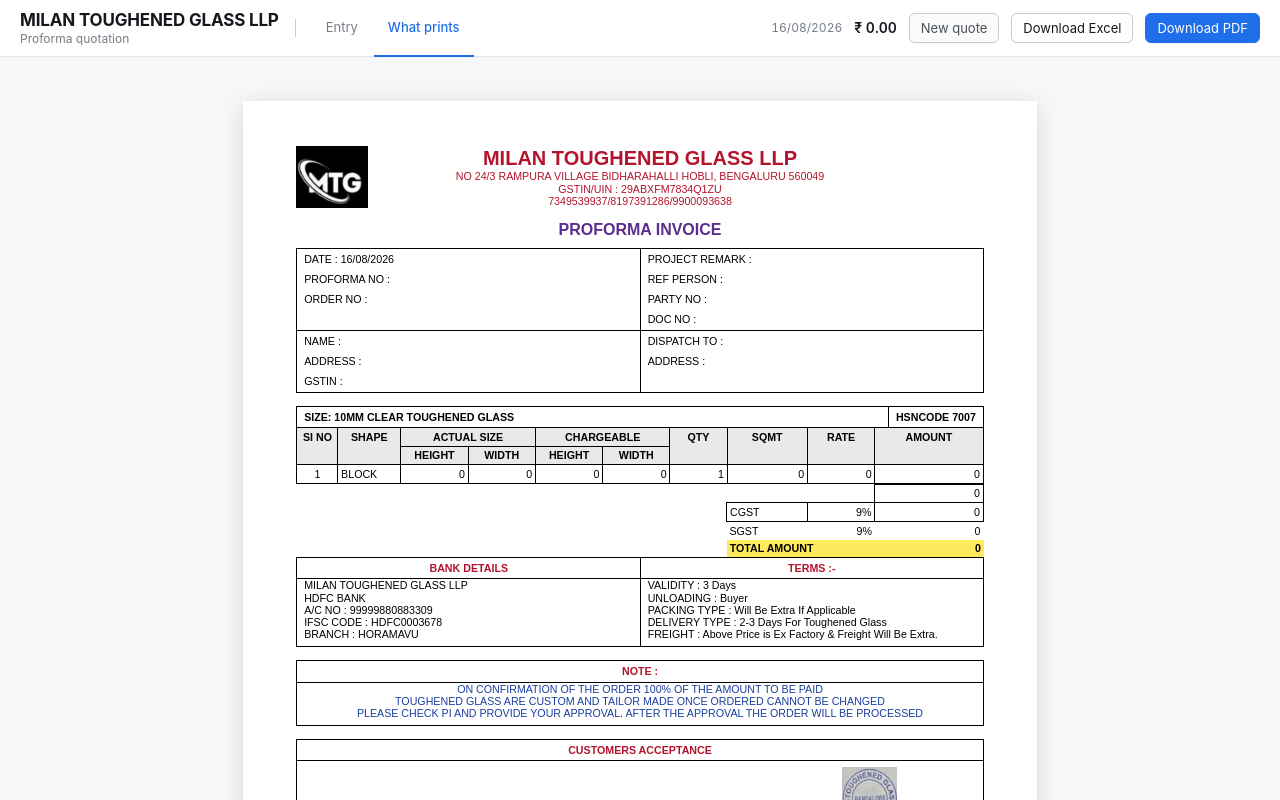
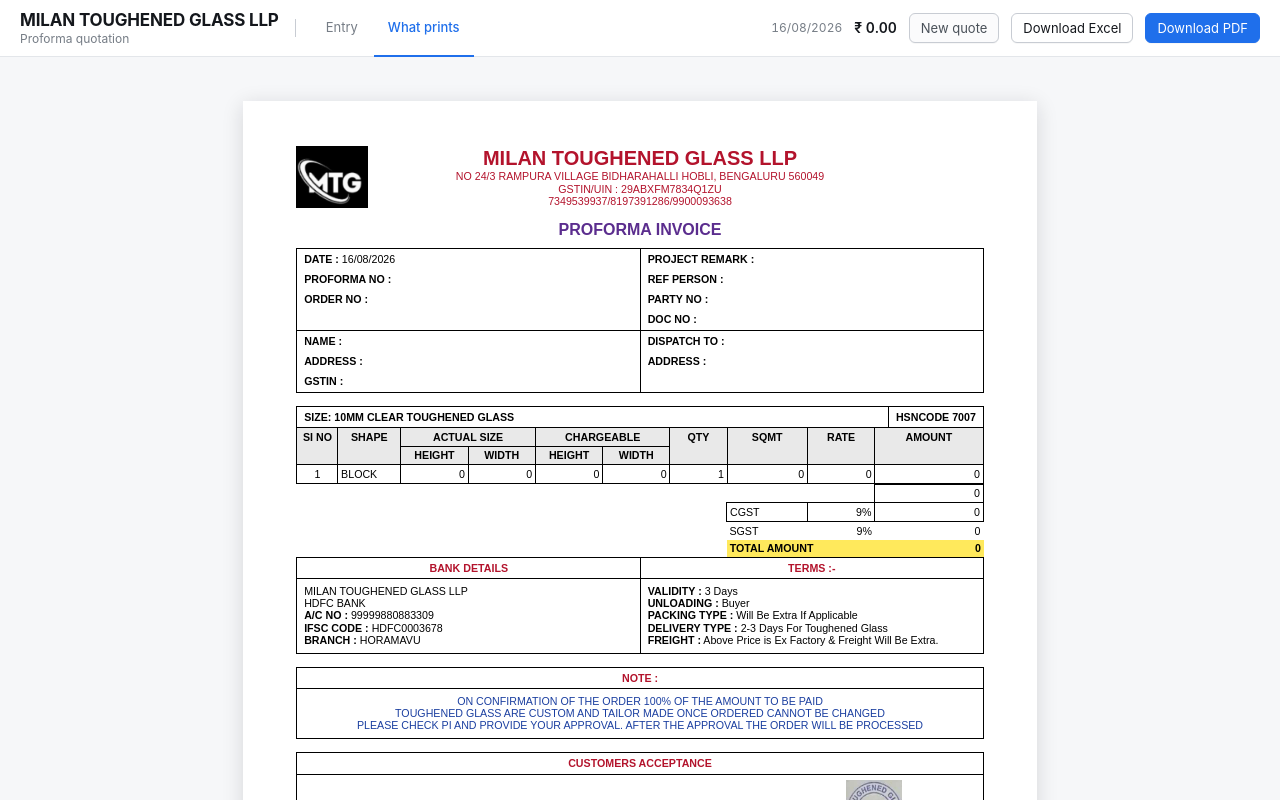
Before and after one commit to PrasanKumar93/milan, a React (Vite) app in the folder app/: page / in a window 1280 px wide. Both pictures are taken after a click on the tab "What prints". Shown: the top 800 px of the page. Built offline with nearby package versions, Linux system fonts and the light colour scheme.

Commit message:
Refactor print layout to use structured Field objects

```diff
--- a/app/src/components/PrintView.tsx
+++ b/app/src/components/PrintView.tsx
@@ -4,6 +4,7 @@
 import {
   COLUMN_WIDTHS,
   type Cell,
+  type Field,
   META_DIVIDER,
   type SheetRow,
   bankRows,
@@ -13,6 +14,7 @@
   lineRows,
   metaRows,
   sectionTitle,
+  signatureRows,
   summaryRows,
   tailRows,
   termRows,
@@ -53,8 +55,12 @@
               key={i}
               className={`print__meta-row${i === META_DIVIDER ? " print__meta-row--rule" : ""}`}
             >
-              <span>{left}</span>
-              <span>{right}</span>
+              <span>
+                <Labelled field={left} />
+              </span>
+              <span>
+                <Labelled field={right} />
+              </span>
             </div>
           ))}
         </div>
@@ -74,41 +80,64 @@
         <div className="print__box print__cols">
           <div>
             <div className="print__block-head">BANK DETAILS</div>
+            <div className="print__block-body">
               {bankRows.map((line) => (
-              <div key={line}>{line}</div>
+                <div key={line.label + line.value}>
+                  <Labelled field={line} />
+                </div>
               ))}
+            </div>
           </div>
           <div>
             <div className="print__block-head">TERMS :-</div>
+            <div className="print__block-body">
               {termRows.map((line) => (
-              <div key={line}>{line}</div>
+                <div key={line.label}>
+                  <Labelled field={line} />
+                </div>
               ))}
+            </div>
           </div>
         </div>
 
         <div className="print__box print__note">
           <div className="print__block-head">NOTE :</div>
+          <div className="print__block-body">
             {company.notes.map((n) => (
               <div key={n}>{n}</div>
             ))}
+          </div>
         </div>
 
         <div className="print__box">
           <div className="print__block-head">CUSTOMERS ACCEPTANCE</div>
           {/* The company's stamp stands over the last of the four names. */}
           <div className="print__sign">
-            {company.signatureBlocks.map((name, i) => (
-              <div key={name}>
-                {i === company.signatureBlocks.length - 1 && (
+            {signatureRows.map((name, i) => (
+              <div key={name.label}>
+                {i === signatureRows.length - 1 && (
                   <img className="print__stamp" src={STAMP_URL} alt="" />
                 )}
-                <div>{name}</div>
+                <div>
+                  <Labelled field={name} />
+                </div>
               </div>
             ))}
           </div>
         </div>
       </div>
     </div>
+  );
+}
+
+/** `LABEL : value` — the label bold, the value as typed (see `Field`). */
+function Labelled({ field }: { field: Field }) {
+  return (
+    <>
+      {field.label && <span className="print__label">{field.label}</span>}
+      {field.label && field.value ? " " : ""}
+      {field.value}
+    </>
   );
 }
 
--- a/app/src/export/excel.ts
+++ b/app/src/export/excel.ts
@@ -4,7 +4,15 @@
 import type { Quote, Section } from "../core/types";
 import { SQFT_PER_SQM, MM_PER_FOOT } from "../core/units";
 import { HSN, company } from "../data/masters";
-import { bankRows, fileNameFor, letterhead, metaRows, termRows } from "./layout";
+import {
+  bankRows,
+  fieldText,
+  fileNameFor,
+  letterhead,
+  metaRows,
+  signatureRows,
+  termRows,
+} from "./layout";
 
 /**
  * The workbook — the quote as a working document rather than a picture of one.
@@ -158,9 +166,9 @@
   r += 1;
 
   for (const [left, right] of metaRows(quote)) {
-    write(sheet, r, 1, left);
+    write(sheet, r, 1, fieldText(left));
     merge(sheet, r, "A", "E");
-    write(sheet, r, 6, right);
+    write(sheet, r, 6, fieldText(right));
     merge(sheet, r, "F", LAST_PRINTED);
     r += 1;
   }
@@ -198,11 +206,11 @@
 
   for (let i = 0; i < Math.max(bankRows.length, termRows.length); i += 1) {
     if (bankRows[i]) {
-      write(sheet, r, 1, bankRows[i]);
+      write(sheet, r, 1, fieldText(bankRows[i]));
       merge(sheet, r, "A", "E");
     }
     if (termRows[i]) {
-      write(sheet, r, 6, termRows[i]);
+      write(sheet, r, 6, fieldText(termRows[i]));
       merge(sheet, r, "F", LAST_PRINTED);
     }
     r += 1;
@@ -216,8 +224,8 @@
   centre(sheet, r++, "CUSTOMERS ACCEPTANCE", true);
   r += 2;
 
-  for (const [i, block] of company.signatureBlocks.entries()) {
-    write(sheet, r, 1 + i * 3, block);
+  for (const [i, block] of signatureRows.entries()) {
+    write(sheet, r, 1 + i * 3, fieldText(block), true);
   }
 
   sheet.pageSetup.printArea = `A1:${LAST_PRINTED}${r}`;
--- a/app/src/export/layout.ts
+++ b/app/src/export/layout.ts
@@ -258,16 +258,36 @@
  */
 export const META_DIVIDER = 4;
 
+/**
+ * A line written as `LABEL : value`. The two are kept apart because the label is
+ * printed bold and the value is not — it is what makes a page of headings and
+ * blanks readable at a glance. A line with no label is a plain one; a label with
+ * no value is a blank to be filled in by hand.
+ */
+export interface Field {
+  label: string;
+  value: string;
+}
+
+const field = (label: string, value = ""): Field => ({ label, value });
+
+/** The same line as one string, for anywhere that cannot set part of it bold. */
+export const fieldText = (f: Field): string =>
+  f.label && f.value ? `${f.label} ${f.value}` : f.label || f.value;
+
 /** The two-column block between the letterhead and the first section. */
-export function metaRows(quote: Quote): Array<[string, string]> {
+export function metaRows(quote: Quote): Array<[Field, Field]> {
   return [
-    [`DATE : ${quote.date}`, `PROJECT REMARK : ${quote.projectRemark}`],
-    [`PROFORMA NO : ${quote.proformaNo}`, `REF PERSON : ${quote.refPerson}`],
-    [`ORDER NO : ${quote.orderNo}`, `PARTY NO : ${quote.partyNo}`],
-    ["", `DOC NO : ${quote.docNo}`],
-    [`NAME : ${quote.customerName}`, "DISPATCH TO :"],
-    [`ADDRESS : ${quote.customerAddress}`, `ADDRESS : ${quote.dispatchTo || quote.customerAddress}`],
-    [`GSTIN : ${quote.customerGstin}`, ""],
+    [field("DATE :", quote.date), field("PROJECT REMARK :", quote.projectRemark)],
+    [field("PROFORMA NO :", quote.proformaNo), field("REF PERSON :", quote.refPerson)],
+    [field("ORDER NO :", quote.orderNo), field("PARTY NO :", quote.partyNo)],
+    [field(""), field("DOC NO :", quote.docNo)],
+    [field("NAME :", quote.customerName), field("DISPATCH TO :")],
+    [
+      field("ADDRESS :", quote.customerAddress),
+      field("ADDRESS :", quote.dispatchTo || quote.customerAddress),
+    ],
+    [field("GSTIN :", quote.customerGstin), field("")],
   ];
 }
 
@@ -278,15 +298,18 @@
   company.phones.join("/"),
 ];
 
-export const bankRows = [
-  company.bank.accountName,
-  company.bank.bankName,
-  `A/C NO : ${company.bank.accountNo}`,
-  `IFSC CODE : ${company.bank.ifsc}`,
-  `BRANCH : ${company.bank.branch}`,
+export const bankRows: Field[] = [
+  field("", company.bank.accountName),
+  field("", company.bank.bankName),
+  field("A/C NO :", company.bank.accountNo),
+  field("IFSC CODE :", company.bank.ifsc),
+  field("BRANCH :", company.bank.branch),
 ];
 
-export const termRows = company.terms.map((t) => `${t.label} : ${t.value}`);
+export const termRows: Field[] = company.terms.map((t) => field(`${t.label} :`, t.value));
+
+/** The four names at the foot: labels with a blank beside each, so all bold. */
+export const signatureRows: Field[] = company.signatureBlocks.map((b) => field(b));
 
 /** What the file is called when it lands in the operator's downloads. */
 export function fileNameFor(quote: Quote, extension = "pdf"): string {
--- a/app/src/export/pdf.ts
+++ b/app/src/export/pdf.ts
@@ -3,6 +3,7 @@
 import { company } from "../data/masters";
 import {
   type Cell,
+  type Field,
   type SheetRow,
   COLUMN_WIDTHS,
   INK,
@@ -15,6 +16,7 @@
   lineRows,
   metaRows,
   sectionTitle,
+  signatureRows,
   summaryRows,
   tailRows,
   termRows,
@@ -102,8 +104,8 @@
       i === 0 || i === node.table.body[0].length || divider ? RULE : 0,
     hLineColor: () => INK.rule,
     vLineColor: () => INK.rule,
-    paddingTop: () => 3,
-    paddingBottom: () => 3,
+    paddingTop: () => 4,
+    paddingBottom: () => 4,
     paddingLeft: () => 5,
     paddingRight: () => 5,
   };
@@ -115,6 +117,14 @@
   fontSize,
   color: INK.heading,
   alignment: "center",
+});
+
+/** `LABEL : value` — the label bold, the value as typed (see `Field`). */
+const fieldText = (f: Field): { text: Array<{ text: string; bold?: boolean }> } => ({
+  text: [
+    ...(f.label ? [{ text: f.label, bold: true }] : []),
+    ...(f.value ? [{ text: f.label ? ` ${f.value}` : f.value }] : []),
+  ],
 });
 
 /** Room enough to sign in, or for the stamp that goes over the last name. */
@@ -130,9 +140,9 @@
 function signatures(stamp?: string): Content[] {
   const drop = stamp ? STAMP_HEIGHT : SIGNING_SPACE;
 
-  return company.signatureBlocks.map((name, i) => {
-    const stamped = stamp && i === company.signatureBlocks.length - 1;
-    if (!stamped) return { text: name, margin: [0, drop, 0, 0] as Margin };
+  return signatureRows.map((name, i) => {
+    const stamped = stamp && i === signatureRows.length - 1;
+    if (!stamped) return { ...fieldText(name), margin: [0, drop, 0, 0] as Margin };
 
     // Held to the width of the name it stands over, so it is centred on the
     // name rather than on the quarter of the page the name starts in.
@@ -142,7 +152,7 @@
           width: "auto",
           stack: [
             { image: stamp, width: STAMP_WIDTH, height: STAMP_HEIGHT, alignment: "center" },
-            { text: name },
+            fieldText(name),
           ],
         },
       ],
@@ -181,7 +191,10 @@
       margin: [0, 0, 0, 6] as Margin,
     },
     {
-      table: { widths: ["*", "*"], body: metaRows(quote).map(([left, right]) => [left, right]) },
+      table: {
+        widths: ["*", "*"],
+        body: metaRows(quote).map(([left, right]) => [fieldText(left), fieldText(right)]),
+      },
       layout: boxLayout(true, [META_DIVIDER]),
       margin: [0, 0, 0, 10] as Margin,
     },
@@ -236,7 +249,7 @@
       widths: ["*", "*"],
       body: [
         [heading("BANK DETAILS"), heading("TERMS :-")],
-        [{ stack: [...bankRows] }, { stack: [...termRows] }],
+        [{ stack: bankRows.map(fieldText) }, { stack: termRows.map(fieldText) }],
       ],
     },
     layout: boxLayout(true, [1]),
--- a/app/src/index.css
+++ b/app/src/index.css
@@ -747,17 +747,13 @@
   margin-bottom: 10pt;
 }
 
-.print__cols > div {
-  padding-bottom: 4pt;
-}
-
 .print__cols > div + div {
   border-left: 0.5pt solid var(--ink-rule);
 }
 
-.print__cols > div > div:not(.print__block-head),
-.print__note > div:not(.print__block-head) {
-  padding: 0 5pt;
+/* Nothing sits against a rule: what is under a heading is inset from it. */
+.print__block-body {
+  padding: 4pt 5pt 5pt;
 }
 
 .print__block-head {
@@ -770,9 +766,13 @@
 
 .print__note {
   margin-bottom: 10pt;
-  padding-bottom: 4pt;
   text-align: center;
   color: var(--ink-note);
+}
+
+/* A field is read as its label first, so the label carries the weight. */
+.print__label {
+  font-weight: 700;
 }
 
 /* The names sit on one line at the foot, under the stamp and the space to sign in. */
```
Also changed, not shown: 3 other files (tests, documents, lock files or other folders). Lines whose indentation alone changed are shown as unchanged.
